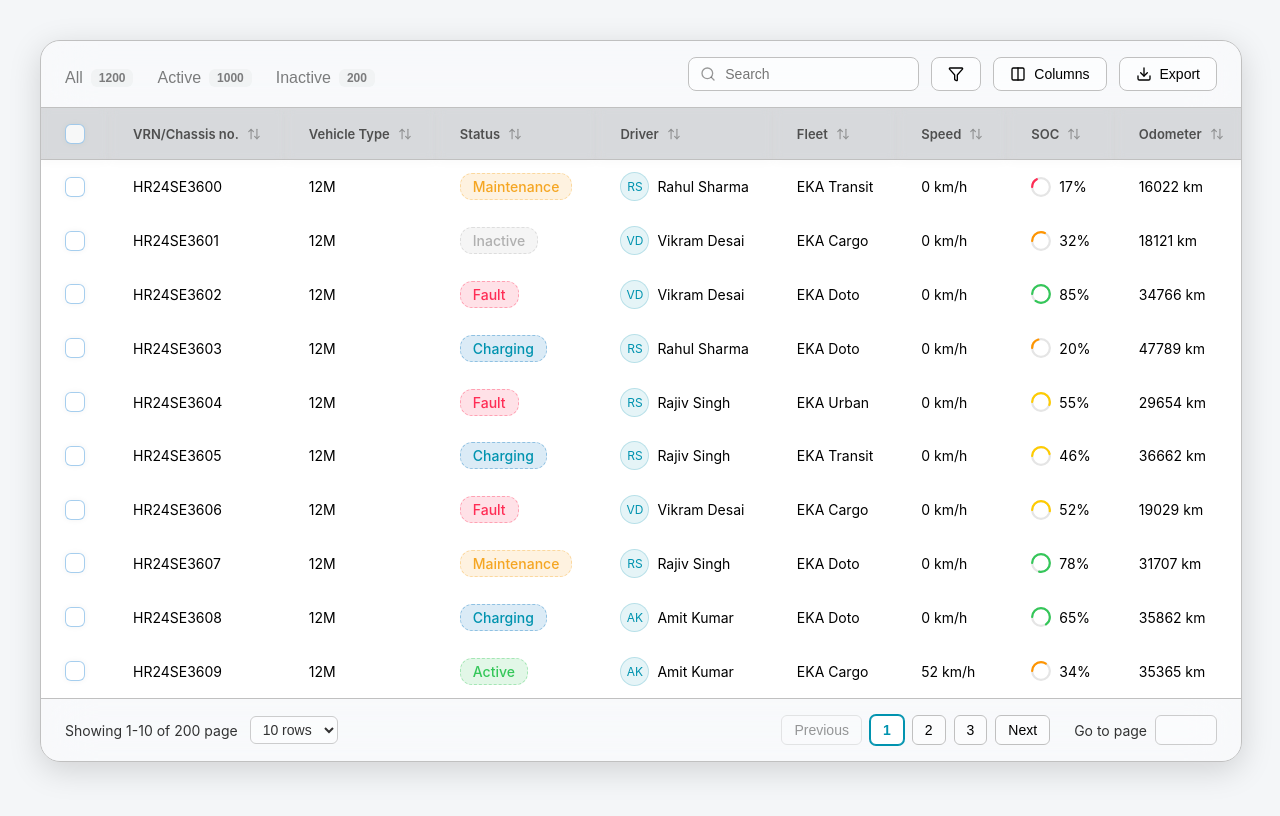
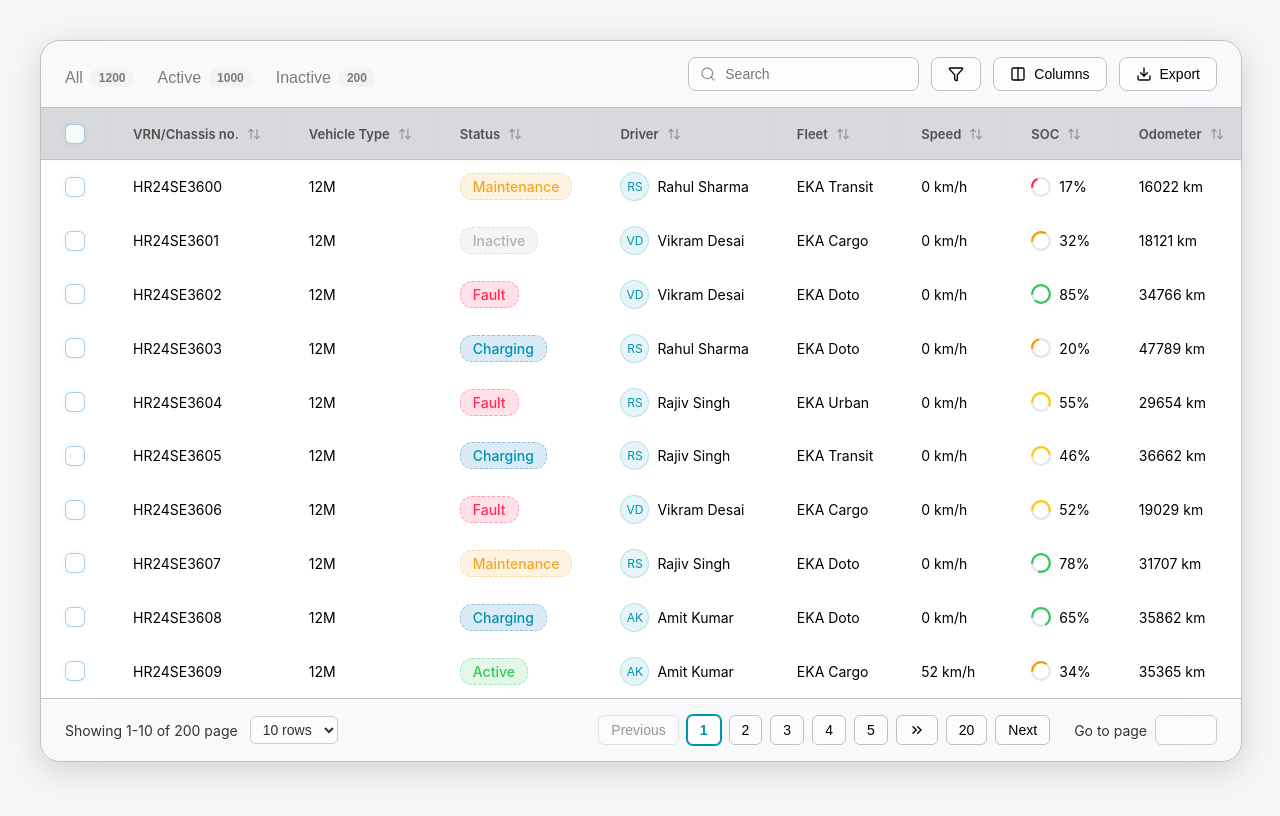
Before and after one commit to Praveen343577/Reusable-Table-Component, a React (Vite) app: page / in a window 1280 px wide. Shown: the top 816 px of the page. Built offline with nearby package versions, Linux system fonts and the light colour scheme; the HTML template or start-up script is replaced by a standard one.

Commit message:
Fixed pagination

```diff
--- a/src/Components/Table.jsx
+++ b/src/Components/Table.jsx
@@ -1,7 +1,7 @@
 // src/Components/common/Table.jsx
-import React, { useState, useMemo, useRef, useEffect } from "react";
+import { useState, useMemo, useRef, useEffect } from "react";
 import PropTypes from "prop-types";
-import { Search, ArrowUp, ArrowDown, ArrowUpDown, Download, Columns, Filter } from "lucide-react";
+import { Search, ArrowUp, ArrowDown, ArrowUpDown, Download, Columns, Filter, ChevronsLeft, ChevronsRight } from "lucide-react";
 import "./Table.css";
 
 const Table = ({
@@ -75,6 +75,22 @@
   const toggleColumn = (key) => setHiddenColumns((prev) => prev.includes(key) ? prev.filter((k) => k !== key) : [...prev, key]);
 
   const visibleCols = columns.filter((col) => !hiddenColumns.includes(col.key));
+
+  const getPaginationItems = () => {
+    const pages = [];
+    if (totalPages <= 7) {
+      for (let i = 1; i <= totalPages; i++) pages.push(i);
+    } else {
+      if (currentPage <= 4) {
+        pages.push(1, 2, 3, 4, 5, 'right', totalPages);
+      } else if (currentPage >= totalPages - 3) {
+        pages.push(1, 'left', totalPages - 4, totalPages - 3, totalPages - 2, totalPages - 1, totalPages);
+      } else {
+        pages.push(1, 'left', currentPage - 1, currentPage, currentPage + 1, 'right', totalPages);
+      }
+    }
+    return pages;
+  };
 
   return (
     <div className="ct-container">
@@ -209,11 +225,24 @@
             Previous
           </button>
 
-          {Array.from({ length: Math.min(totalPages, 3) }).map((_, i) => {
-            const pageNum = i + 1;
+          {getPaginationItems().map((item, index) => {
+            if (item === 'left') {
+              return (
+                <button key={`left-${index}`} className="ct-page-btn ct-ellipsis" onClick={() => setCurrentPage(Math.max(1, currentPage - 5))}>
+                  <ChevronsLeft size={16} />
+                </button>
+              );
+            }
+            if (item === 'right') {
+              return (
+                <button key={`right-${index}`} className="ct-page-btn ct-ellipsis" onClick={() => setCurrentPage(Math.min(totalPages, currentPage + 5))}>
+                  <ChevronsRight size={16} />
+                </button>
+              );
+            }
             return (
-              <button key={pageNum} className={`ct-page-btn ${currentPage === pageNum ? "active" : ""}`} onClick={() => setCurrentPage(pageNum)}>
-                {pageNum}
+              <button key={item} className={`ct-page-btn ${currentPage === item ? "active" : ""}`} onClick={() => setCurrentPage(item)}>
+                {item}
               </button>
             );
           })}
@@ -223,7 +252,18 @@
           </button>
 
           <div className="ct-go-to">
-            Go to page <input type="text" />
+            Go to page <input
+              type="number"
+              min={1}
+              max={totalPages}
+              onKeyDown={(e) => {
+                if (e.key === 'Enter') {
+                  const val = parseInt(e.target.value, 10);
+                  if (val >= 1 && val <= totalPages) setCurrentPage(val);
+                  e.target.value = '';
+                }
+              }}
+            />
           </div>
         </div>
       </div>
```
